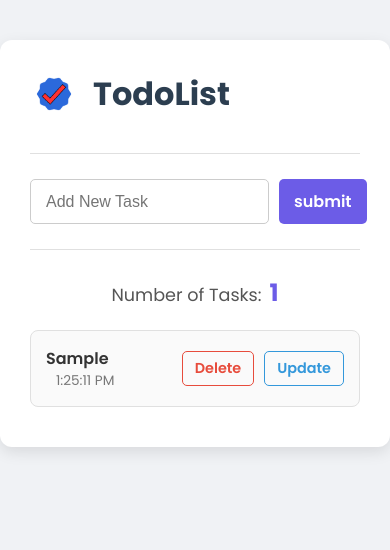
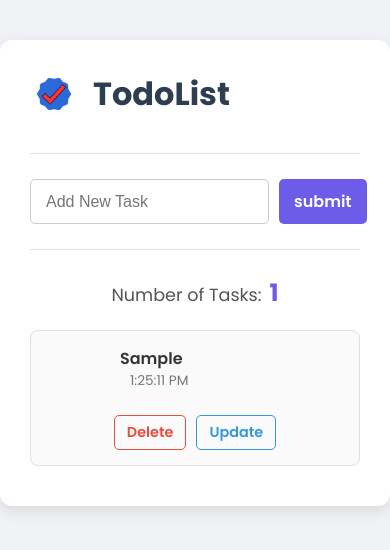
Before and after one commit to bswlganesh/todolist, a React (Create React App) app: page / in a window 390 px wide. Both pictures are taken after typing "Sample" into the empty fields and a click on the button "submit". Shown: the top 550 px of the page. Built offline with nearby package versions, Linux system fonts and the light colour scheme; the HTML template or start-up script is replaced by a standard one.

Commit message:
fixes responsive update overflow bug

```diff
--- /dev/null
+++ b/src/components/Task.css
@@ -0,0 +1,53 @@
+.li {
+  /* Set up flexbox for the main container */
+  display: flex;
+  /* Space out items, pushing the buttons to the right */
+  justify-content: space-between;
+  /* Align items vertically in the center */
+  align-items: center;
+  /* Allow items to wrap to a new line if necessary */
+  flex-wrap: wrap;
+  /* Add some padding for better spacing */
+  padding: 1rem;
+  /* Add a border or background to make the task item visible */
+  border: 1px solid #ccc;
+  border-radius: 8px;
+  margin-bottom: 1rem;
+  gap: 0.5rem;
+}
+
+.li > div {
+  /* Allow the text container to grow and take up available space */
+  flex-grow: 1;
+  /* Give the text container a minimum width to prevent collapse */
+  min-width: 150px;
+}
+
+.actions {
+  /* Prevent the button container from shrinking */
+  flex-shrink: 0;
+  /* Add some gap between the buttons */
+  display: flex;
+  gap: 1rem;
+}
+
+/* Optional: Add styling for the input fields to match the layout */
+.li input {
+  /* Make input fields grow to fill space */
+  flex-grow: 1;
+  /* Add some margin to separate them */
+  margin-right: 0.5rem;
+  min-width: 100px; /* Adjust as needed */
+}
+
+/* For smaller screens, stack the items */
+@media (max-width: 500px) {
+  .li {
+    flex-direction: column;
+    align-items: stretch;
+  }
+  .actions {
+    margin-top: 1rem;
+    justify-content: space-between;
+  }
+}
--- a/src/components/Task.js
+++ b/src/components/Task.js
@@ -1,32 +1,34 @@
-import React, { useState } from 'react'
-
-export default function Task({setTasks,tasks,task}) {
+import React, { useState } from 'react';
+import "./Task.css"
+export default function Task({ setTasks, tasks, task }) {
   const [isEditing, setIsEditing] = useState(false);
   const [editedTask, setEditedTask] = useState({ ...task });
-
 
   function handeDelete(taskId) {
     const updatedTasks = tasks.filter((task) => task.id !== taskId);
     setTasks(updatedTasks);
   }
+
   function handleUpdate(taskId, updatedData) {
     const updatedTasks = tasks.map((t) => {
       if (t.id === taskId) {
-            // Return the updated task data
         return { ...t, ...updatedData };
       }
       return t;
     });
     setTasks(updatedTasks);
   }
+
   function handleSave() {
     handleUpdate(task.id, { name: editedTask.name, time: editedTask.time });
-        setIsEditing(false); // Switch back to view mode
+    setIsEditing(false);
   }
+
   function handleInputChange(event) {
     const { name, value } = event.target;
     setEditedTask({ ...editedTask, [name]: value });
   }
+
   return (
     <div className='li'>
       {isEditing ? (
@@ -50,7 +52,7 @@ export default function Task({setTasks,tasks,task}) {
         </>
       ) : (
         <>
-              <div>
+          <div className="task-content">
             <p>{task.name}</p>
             <p>{task.time}</p>
           </div>
```
Lines whose indentation alone changed are shown as unchanged.
